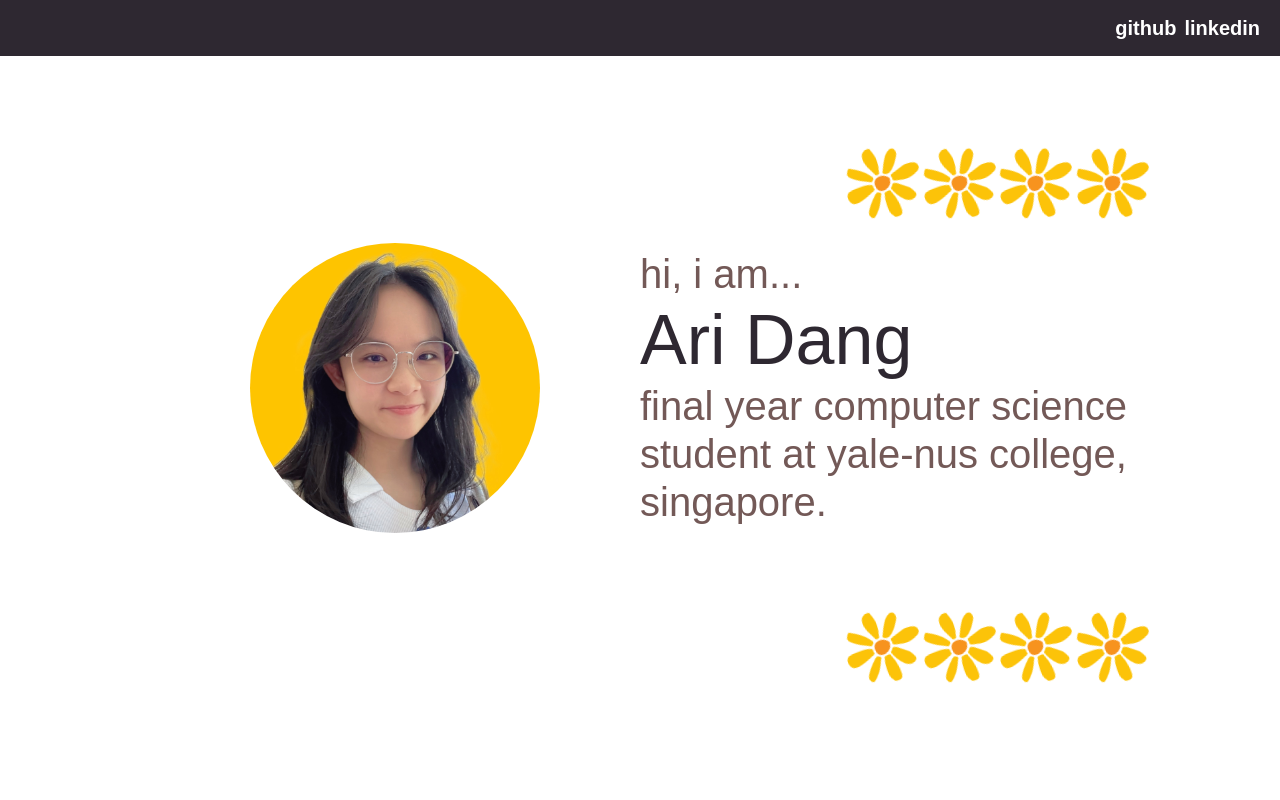
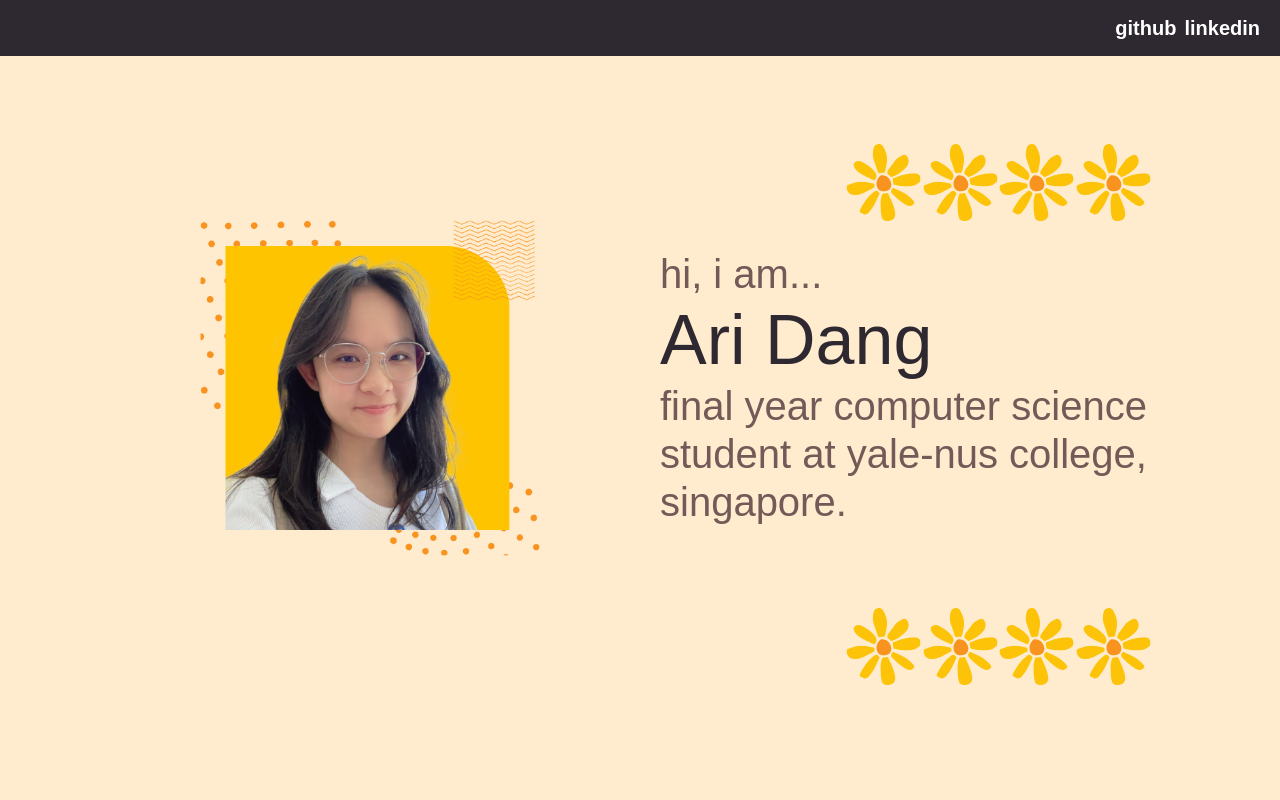
Before and after one commit to dngvbngc/portfolio, a React (Vite) app: page / in a window 1280 px wide. Shown: the top 800 px of the page. Built offline with nearby package versions, Linux system fonts and the light colour scheme; a web font is replaced by a local one.

Commit message:
Updates to profile pic

```diff
--- a/src/components/Introduction.tsx
+++ b/src/components/Introduction.tsx
@@ -7,36 +7,23 @@ import {
   Text,
 } from "@chakra-ui/react";
 import "@fontsource/dm-serif-text";
-import profile from "../assets/profile.jpg";
+import profile from "../assets/styled_profile.png";
 
 const Introduction = () => {
   return (
     <Box>
-      <SimpleGrid
-        backgroundColor='white'
-        height='93vh'
-        color='brand.400'
-        columns={{ base: 1, lg: 2 }}
-      >
-        <Center
-          paddingLeft={{ base: 0, lg: 150 }}
-          display={{ base: "none", lg: "flex" }}
-        >
+      <SimpleGrid height='93vh' color='brand.400' columns={{ base: 1, lg: 2 }}>
+        {/* For large screens */}
+        <Center display={{ base: "none", lg: "flex" }} paddingLeft={100}>
           <Image
             marginTop={-20}
             padding={{ lg: 30, xl: 100 }}
-            borderRadius='full'
             src={profile}
             alt='Profile Photo'
           />
         </Center>
-        <Center padding={{ base: 10, lg: 0 }} paddingRight={{ lg: 150 }}>
-          <Heading
-            marginTop={-20}
-            width={500}
-            fontSize={{ base: 20, lg: 40 }}
-            fontWeight='thin'
-          >
+        <Center display={{ base: "none", lg: "flex" }} paddingRight={100}>
+          <Heading marginTop={-20} width={500} fontSize={40} fontWeight='thin'>
             hi, i am...{" "}
             <Text fontSize={70} color='brand.500'>
               Ari Dang
@@ -44,6 +31,33 @@ const Introduction = () => {
             final year computer science student at yale-nus college, singapore.
           </Heading>
         </Center>
+        {/* For small to medium screens */}
+        <Box display={{ base: "flex", lg: "none" }} justifyContent='center'>
+          <Image
+            alignSelf='center'
+            boxSize='70vw'
+            src={profile}
+            alt='Profile Photo'
+          />
+        </Box>
+        <Box
+          textAlign='center'
+          display={{ base: "flex", lg: "none" }}
+          justifyContent='center'
+          marginTop={-10}
+        >
+          <Heading
+            fontSize={{ base: 20, sm: 30 }}
+            fontWeight='thin'
+            maxWidth='60vw'
+          >
+            hi, i am...{" "}
+            <Text fontSize={{ base: 50, sm: 70 }} color='brand.500'>
+              Ari Dang
+            </Text>{" "}
+            final year computer science student at yale-nus college, singapore.
+          </Heading>
+        </Box>
       </SimpleGrid>
     </Box>
   );
--- a/src/components/ProjectCard.tsx
+++ b/src/components/ProjectCard.tsx
@@ -24,7 +24,7 @@ const ProjectCard = ({ project }: Props) => {
       }}
       overflow='hidden'
     >
-      <Card variant='outline' bg='rgba(255, 255, 255, 0.8)' borderRadius={0}>
+      <Card variant='outline' bg='rgba(255, 255, 255, 0.6)' borderRadius={0}>
         <Link href={project.live}>
           <Image
             padding={1}
--- a/src/components/Spinner.tsx
+++ b/src/components/Spinner.tsx
@@ -12,7 +12,7 @@ const Spinner = ({ id, position }: Props) => {
     <Image
       className='spinner'
       id={`spinner${id}`}
-      display='block'
+      display={{ base: "none", lg: "block" }}
       src={favicon}
       boxSize='6vw'
       position='absolute'
--- a/src/data/projects.ts
+++ b/src/data/projects.ts
@@ -29,7 +29,7 @@ export default [
     description: "An on-screen reminder to take a break every 30 minutes",
     stack: ["Chrome Extension"],
     github: "https://github.com/dngvbngc/browser-pet",
-    live: "https://github.com/dngvbngc/browser-pet",
+    live: "https://chromewebstore.google.com/detail/browser-pet-pomodoro-remi/fjjmcloeojbhponobhahhabobdpclpgo?authuser=0&hl=en",
   },
   {
     name: "Memory Tic-Tac-Toe",
--- a/src/index.css
+++ b/src/index.css
@@ -1,5 +1,5 @@
 body {
-  background-color: rgba(200, 195, 192, 0.8) !important;
+  background-color: blanchedalmond !important;
   height: 100%;
   padding: 0;
   margin: 0;
```
Also changed, not shown: public/favicon.svg, src/assets/styled_profile.png (added).
